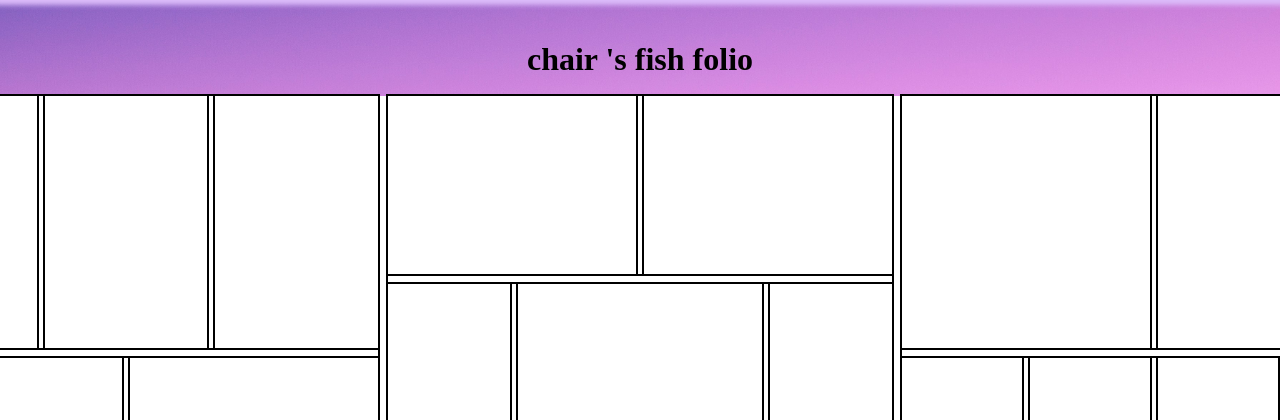
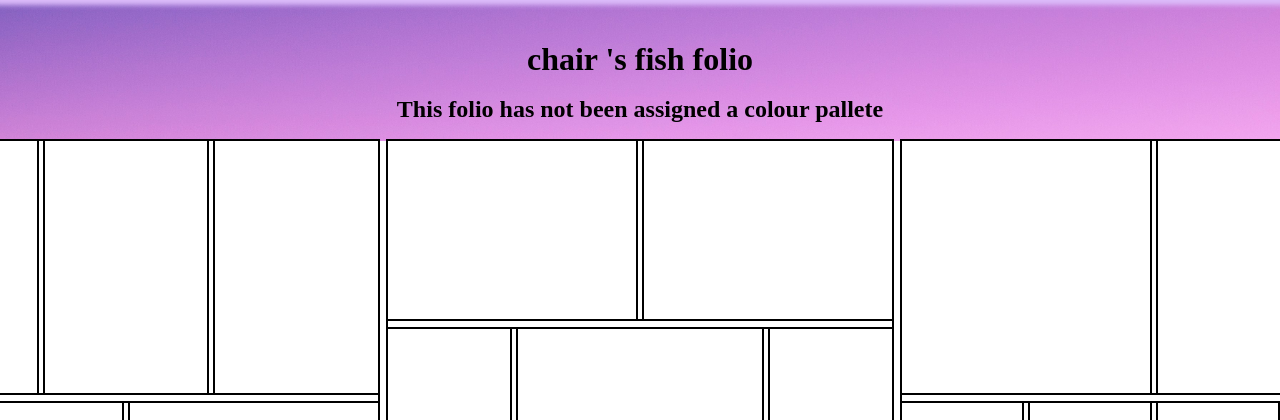
Before and after one commit to kos1070sc/folio_planner, a Flask app: page /admin/folio/1/2 in a window 1280 px wide; the page is wider, and only the part inside the window is pictured. Shown: the part 80-500 px from the top of that part. Run offline with Flask 3, Linux system fonts and the light colour scheme; a user stored in the database is signed in; some libraries are stand-ins or nearby versions.

Commit message:
Colour deletion bug fix

```diff
--- a/app/routes.py
+++ b/app/routes.py
@@ -44,7 +44,6 @@ def create_account():
             flash("⚠️ Usermame already exist. Please choose another one", "error")
             return redirect(url_for("create_account"))
         else:
-            print("yes")
             # store username and hashed password
             # admin previlege = 0 (normal user)
             new_user = models.User(name=username, privilege=0)
@@ -89,13 +88,12 @@ def create_new():
     session_user_id = session.get("user_id")
     # if there is not user id - redirect user to login
     if not session_user_id:
-        flash("Please login first", "error")
+        flash("⚠️ Please login first", "error")
         return redirect(url_for("login"))
     if form.validate_on_submit():
         theme = form.theme.data
         # check is user has entered a theme
         if theme:
-            print(theme)
             # creates new folio in database with the theme entered
             new_folio = models.Folio(theme=theme,
                                      user_id=session_user_id,
@@ -188,6 +186,10 @@ def my_folios(user_id):
             paintings = models.Painting.query.filter_by(folio_id=folio_id)
             for painting in paintings:
                 db.session.delete(painting)
+            # delete colour pallete of folio
+            colours = models.Bridge.query.filter_by(fid=folio_id)
+            for colour in colours:
+                db.session.delete(colour)
             # then delete the folio
             db.session.delete(folio)
             # commit database
@@ -195,15 +197,15 @@ def my_folios(user_id):
             flash(f"{folio.theme} folio delete successfully", "success")
             return redirect(url_for("my_folios", user_id=session_user_id))
         else:
-            flash("Error: Folio not found or access denied", "error")
+            flash("⚠️ Error: Folio not found or access denied", "error")
             return redirect(url_for("my_folios", user_id=session_user_id))
     # if there is not user id - redirect user to login
     if not session_user_id:
-        flash("Please login first", "error")
+        flash("⚠️ Please login first", "error")
         return redirect(url_for("login"))
     # check if session id matches id in url
     elif session_user_id != user_id:
-        flash("You can only view your own folios", "error")
+        flash("⚠️ You can only view your own folios", "error")
         return redirect(url_for("dashboard", user_id=session_user_id))
     else:
         folio = models.Folio.query.filter_by(user_id=user_id)
@@ -221,11 +223,11 @@ def dashboard(user_id):
     session_user_id = session.get("user_id")
     # if there is not user id - redirect user to login
     if not session_user_id:
-        flash("Please login first", "error")
+        flash("⚠️ Please login first", "error")
         return redirect(url_for("login"))
     # check if session id matches id in url
     elif session_user_id != user_id:
-        flash("You can only view your own dashboard", "error")
+        flash("⚠️ You can only view your own dashboard", "error")
         return redirect(url_for("dashboard", user_id=session_user_id))
     else:
         user_info = models.User.query.get(session['user_id'])
@@ -331,7 +333,6 @@ def edit_folio(user_id, folio_id):
             painting.image = database_path
             db.session.commit()
             flash("Image uploaded successfully", "success")
-            print(database_path)
             return redirect(url_for("edit_folio",
                                     user_id=session_user_id,
                                     folio_id=folio_id,
@@ -498,13 +499,9 @@ def admin_view_user_folios(user_id):
             paintings = models.Painting.query.filter_by(folio_id=folio_id)
             for painting in paintings:
                 db.session.delete(painting)
-            print("before colours")
-            # colour pallete
+            # delete colour pallete of folio
             colours = models.Bridge.query.filter_by(fid=folio_id)
-            print(colours)
-            print("after colours")
             for colour in colours:
-                print("loop is working")
                 db.session.delete(colour)
             # then delete the folio
             db.session.delete(folio)
@@ -540,6 +537,14 @@ def admin_view_folio(user_id, folio_id):
     # get all paintings from that folio and order them by their position
     paintings = models.Painting.query.filter_by(folio_id=folio_id).order_by(models.Painting.position).all()
     user = models.User.query.get(user_id)
+    colours = (
+        # query colour table
+        models.Colour.query
+        # join colour with bridge table
+        .join(models.Bridge, models.Bridge.cid==models.Colour.id)
+        # filter by the folio id
+        .filter(models.Bridge.fid==folio.id).all()
+    )
     # check if logged in as admin
     if not session_admin_id:
         # clear all session data in case non admin is trying this page
@@ -566,7 +571,8 @@ def admin_view_folio(user_id, folio_id):
                            folio=folio,
                            delete_form=delete_form,
                            form=form,
-                           user=user)
+                           user=user,
+                           colours=colours)
 
 
 # 404 page
--- a/app/templates/admin_folio.html
+++ b/app/templates/admin_folio.html
@@ -15,6 +15,28 @@
         <p class = "message_{{ catergory }}">{{ message }}</p>
     </div>
 {% endfor %}
+<br>
+
+<!-- user's colour pallete -->
+{% if colours %}
+        <div class = "edit_colour_container">
+            <a href="{{ url_for('select_colour', user_id = user_id, folio_id = folio.id ) }}" class = "link">
+                <div class = "edit_colour"><h2>🖊️ Edit</h2></div>
+            </a>
+            <h2>Colour Pallete:</h2>
+        </div>
+
+    <br>
+    <div class = "colour_pallete_container">
+        {% for colour in colours %}
+            <div class = "colour" style = "background-color: {{colour.hex_code}};">
+                <p>{{colour.name}}</p>
+            </div>
+        {% endfor %}
+    </div>
+{% else %}
+    <h2>This folio has not been assigned a colour pallete</h2>
+{% endif %}
 <br>
 <div class = "folio_container">
     <div class = folio>
--- a/app/templates/layout.html
+++ b/app/templates/layout.html
@@ -12,7 +12,7 @@
 		<div class = "root_navbar">
 			<a class = "left_link" href = "http://127.0.0.1:5000/">Homepage</a>
 			<a class = "left_link" href = "http://127.0.0.1:5000/login">Create New</a>
-			<a class = "left_link" href = "http://127.0.0.1:5000/">Settings</a>
+			<a class = "left_link" href= "http://127.0.0.1:5000/colour">Colour</a>
 			<a class = "left_link" href= "http://127.0.0.1:5000/help">Help</a>
 			<div class = spacer></div>
 			<a class = "right_link" href="http://127.0.0.1:5000/create_account">Create account</a>
--- a/app/templates/user_layout.html
+++ b/app/templates/user_layout.html
@@ -13,7 +13,6 @@
 				<a class = "left_link" href = "{{ url_for('dashboard', user_id=user_id) }}">Dash Board</a>
 				<a class = "left_link" href = "{{ url_for('my_folios', user_id=user_id) }}">My Folios</a>
 				<a class = "left_link" href = "http://127.0.0.1:5000/create_new">Create New</a>
-				<a class = "left_link" href = "http://127.0.0.1:5000/dashboard/{{user_id}}">Settings</a>
 				<a class = "left_link" href= "http://127.0.0.1:5000/help">Help</a>
 				<a class = "left_link" href= "http://127.0.0.1:5000/colour">Colour</a>
 				<div class = spacer></div>
```
Also changed, not shown: app/folio.db.
